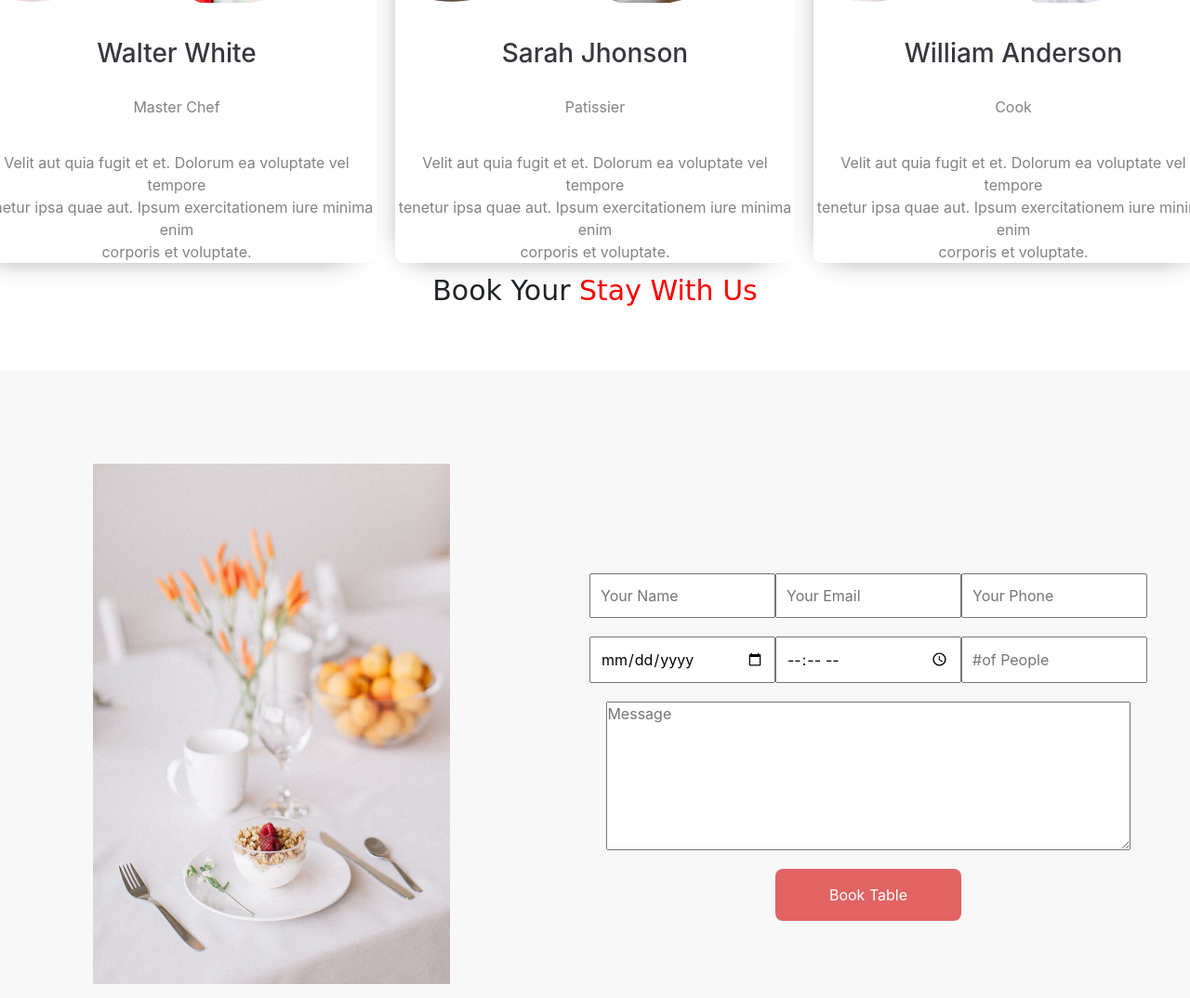
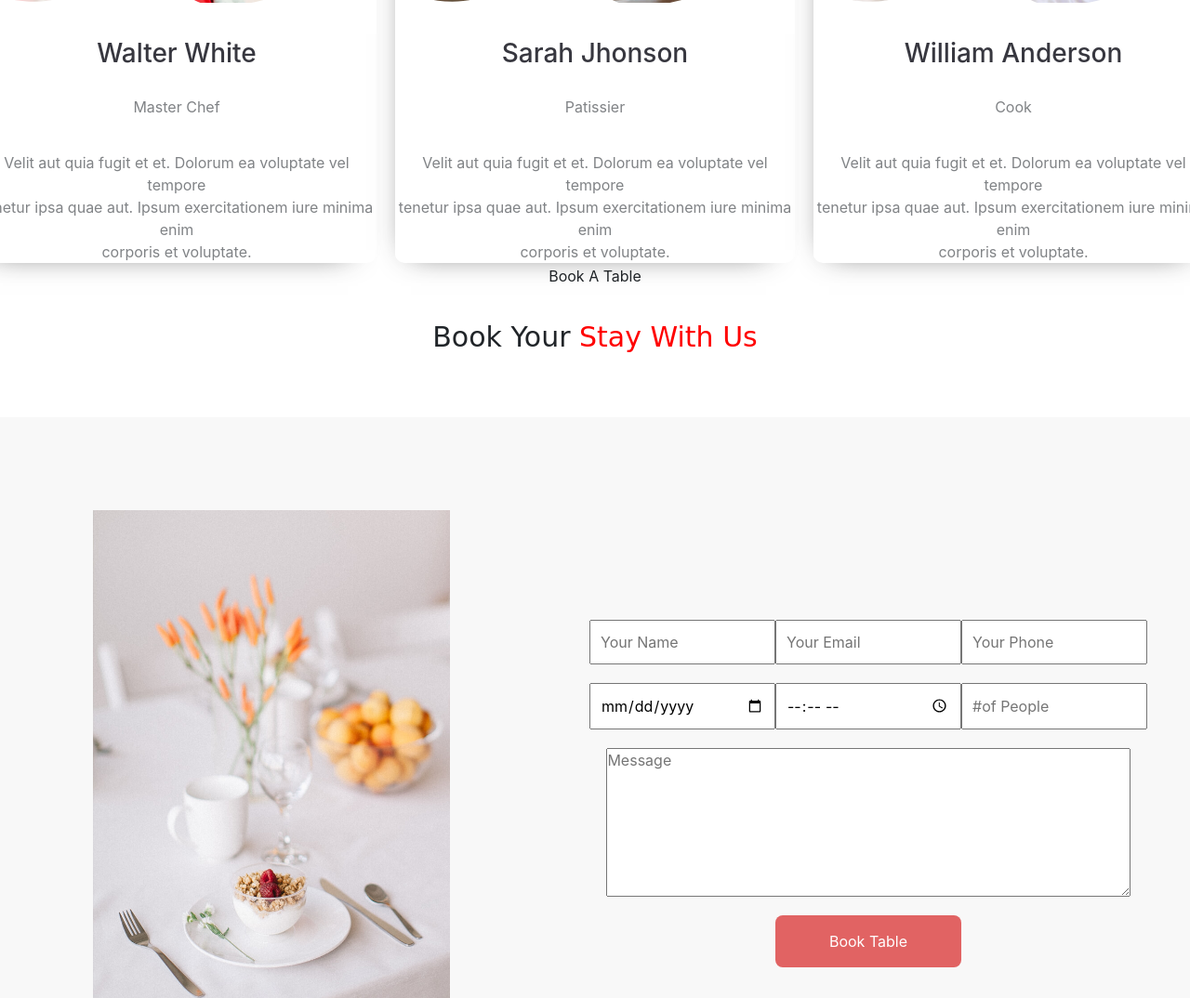
Before and after one commit to Achraf-Errabbaa/JavaScript_DOM_Final_Project_Achraf-Errabbaa, a website: page index.html in a window 1280 px wide. Shown: the part 5878-6952 px from the top of the page at 93% size. Drawn offline with nearby package versions, Linux system fonts and the light colour scheme.

Commit message:
fixed some issues

```diff
--- a/public/css/app.css
+++ b/public/css/app.css
@@ -508,6 +508,9 @@ img {
   align-items: center;
   justify-content: center;
 }
+.bookAtable{
+  padding-top: 50px;
+}
 
 .book-title {
   display: flex;
```
